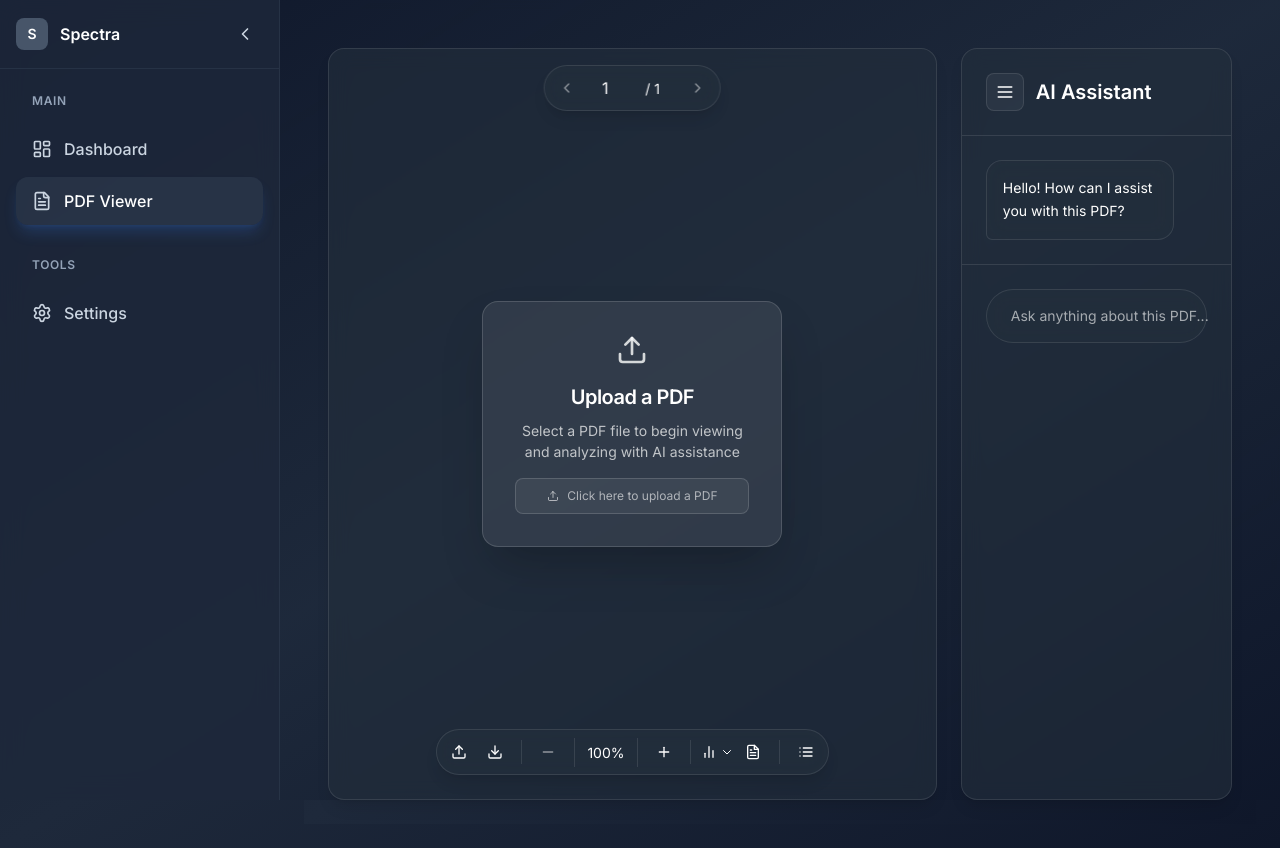
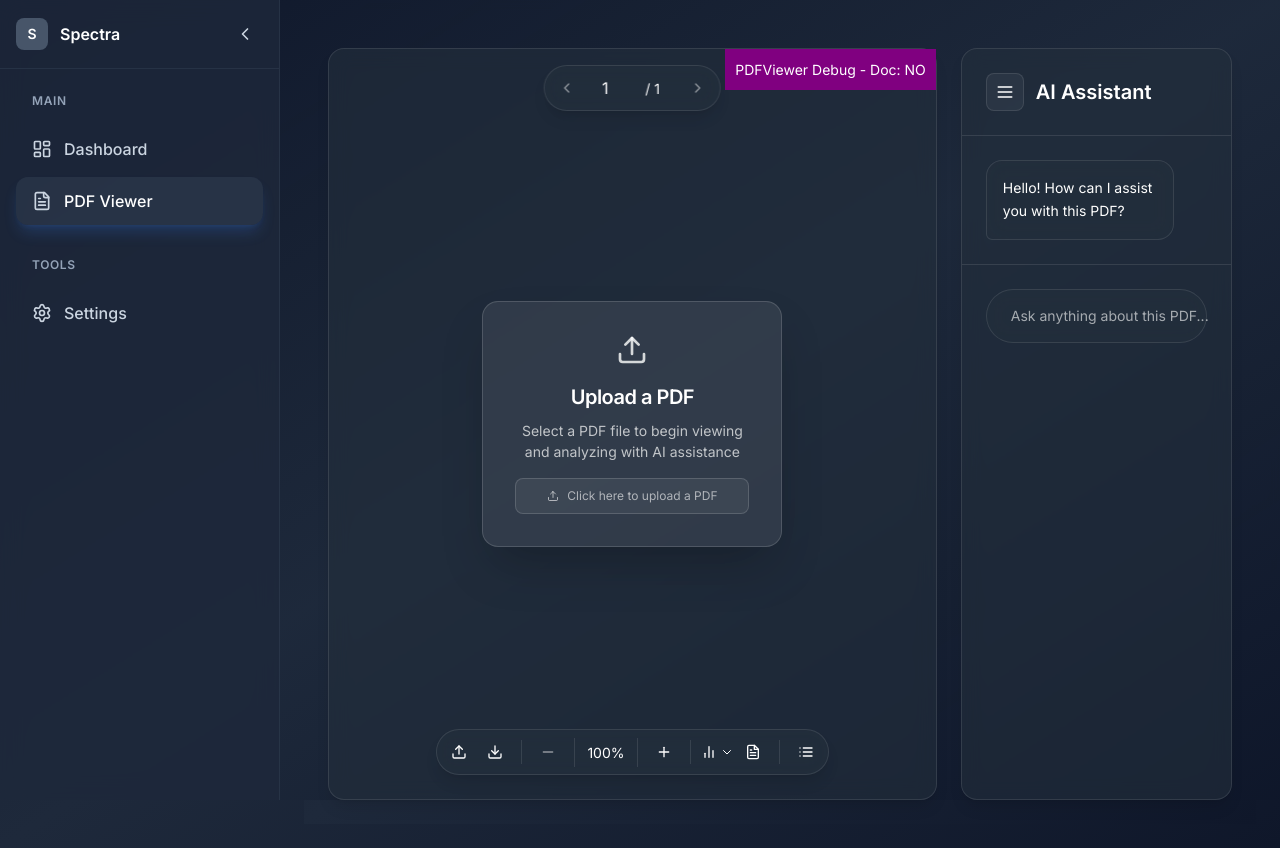
Before and after one commit to Synapsekw/PDF-Viewer, a React (Vite) app: page /app in a window 1280 px wide. Built offline with nearby package versions, Linux system fonts and the light colour scheme.

Commit message:
debug: add PDFViewer debug element to check document state

```diff
--- a/src/components/pdf/PDFViewer.tsx
+++ b/src/components/pdf/PDFViewer.tsx
@@ -540,12 +540,28 @@ export const PDFViewer: React.FC<PDFViewerProps> = ({
         className="hidden"
       />
 
+      {/* Debug element to check if PDFViewer is rendering */}
+      <div style={{
+        position: 'absolute',
+        top: '0px',
+        right: '0px',
+        padding: '10px',
+        backgroundColor: 'purple',
+        color: 'white',
+        zIndex: 1000,
+        fontSize: '14px',
+      }}>
+        PDFViewer Debug - Doc: {document ? 'YES' : 'NO'}
+      </div>
+
       {/* Always render canvas for analytics features, but hide it when no document */}
       <div style={{
         display: document ? 'block' : 'none',
         width: '100%',
         height: '100%',
-        overflow: 'hidden'
+        overflow: 'hidden',
+        backgroundColor: 'rgba(255, 255, 0, 0.1)', // Yellow background for debugging
+        border: '2px solid orange', // Orange border for debugging
       }}>
         <CanvasWrapper>
           <PdfEngine canvasRef={canvasRef} />
```
